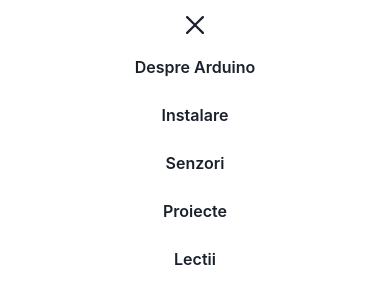
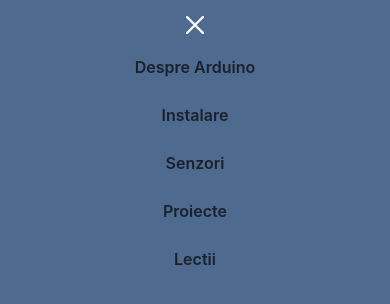
Before and after one commit to rsh1337/arduino-website, a Next.js app: page / in a window 390 px wide. Both pictures are taken after a click on the button "Open Menu". Shown: the top 304 px of the page. Built offline with nearby package versions, Linux system fonts and the light colour scheme.

Commit message:
bg color to mobile menu + hover

```diff
--- a/components/layouts.js
+++ b/components/layouts.js
@@ -81,41 +81,44 @@
         left="0"
         overflowY="auto"
         flexDir="column"
+        bg="#4f6a8f"
       >
           <ScaleFade initialScale={0.9} in={isOpen}>
           <IconButton
               aria-label="Close Menu"
               size="lg"
-              bg="white"
+              bg="#4f6a8f"
               mr={2}
               icon={<CloseIcon />}
               display={{ base: "block", md: "none" }}
               onClick={() => {onToggle(); changeDisplay("none");}}
               w="100%"
+              _hover={{bg: "#88a2bc"}}
+              color="white"
             />
-          <VStack spacing={2}>
+          <VStack spacing={2} color="white">
             <NextLink href="/" passHref>
-              <Button variant="ghost" w="100%">
+              <Button variant="ghost" w="100%" _hover={{bg: "#88a2bc"}}>
                 Despre Arduino
               </Button>
             </NextLink>
             <NextLink href="/" passHref>
-              <Button variant="ghost" w="100%">
+              <Button variant="ghost" w="100%" _hover={{bg: "#88a2bc"}}>
                 Instalare
               </Button>
             </NextLink>
             <NextLink href="/" passHref>
-              <Button variant="ghost" w="100%">
+              <Button variant="ghost" w="100%" _hover={{bg: "#88a2bc"}}>
                 Senzori
               </Button>
             </NextLink>
             <NextLink href="/" passHref>
-              <Button variant="ghost" w="100%">
+              <Button variant="ghost" w="100%" _hover={{bg: "#88a2bc"}}>
                 Proiecte
               </Button>
             </NextLink>
             <NextLink href="/" passHref>
-              <Button variant="ghost" w="100%">
+              <Button variant="ghost" w="100%" _hover={{bg: "#88a2bc"}}>
                 Lectii
               </Button>
             </NextLink>
```
